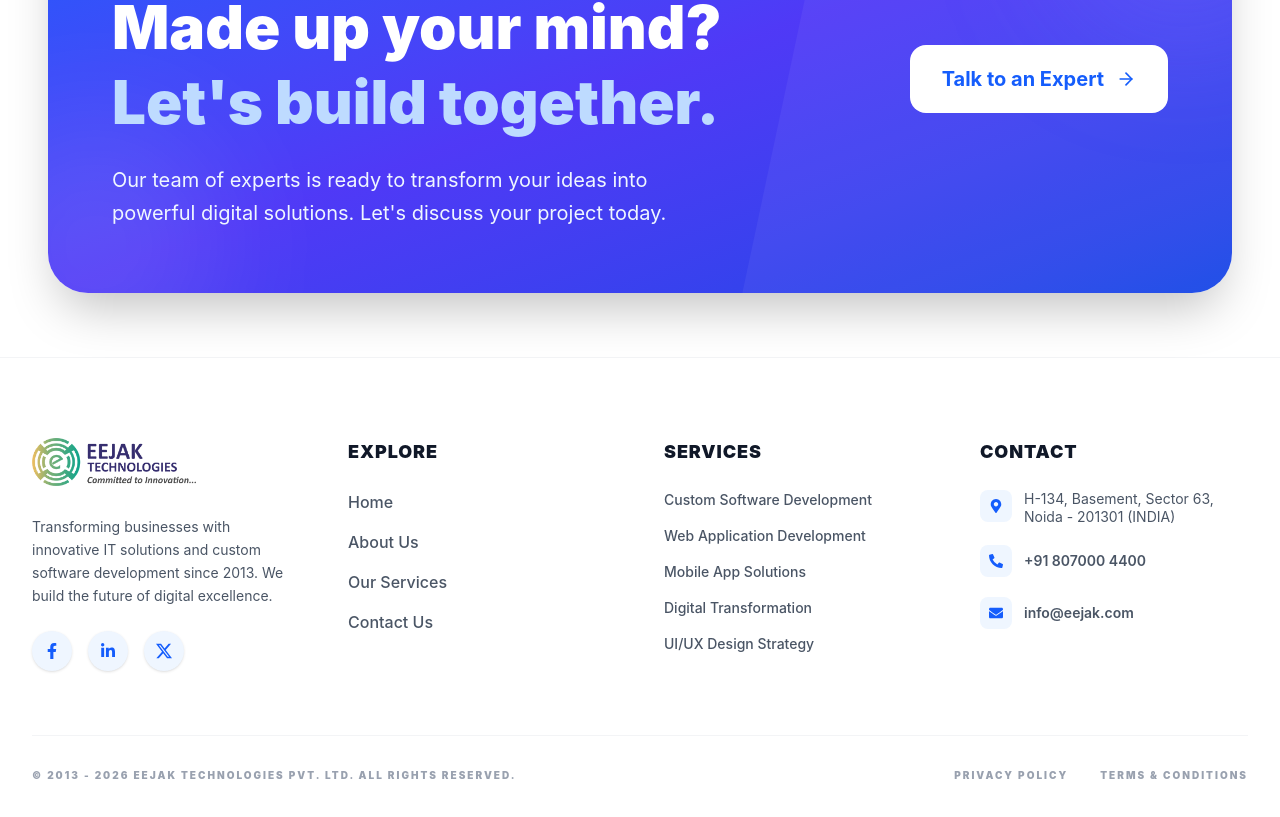
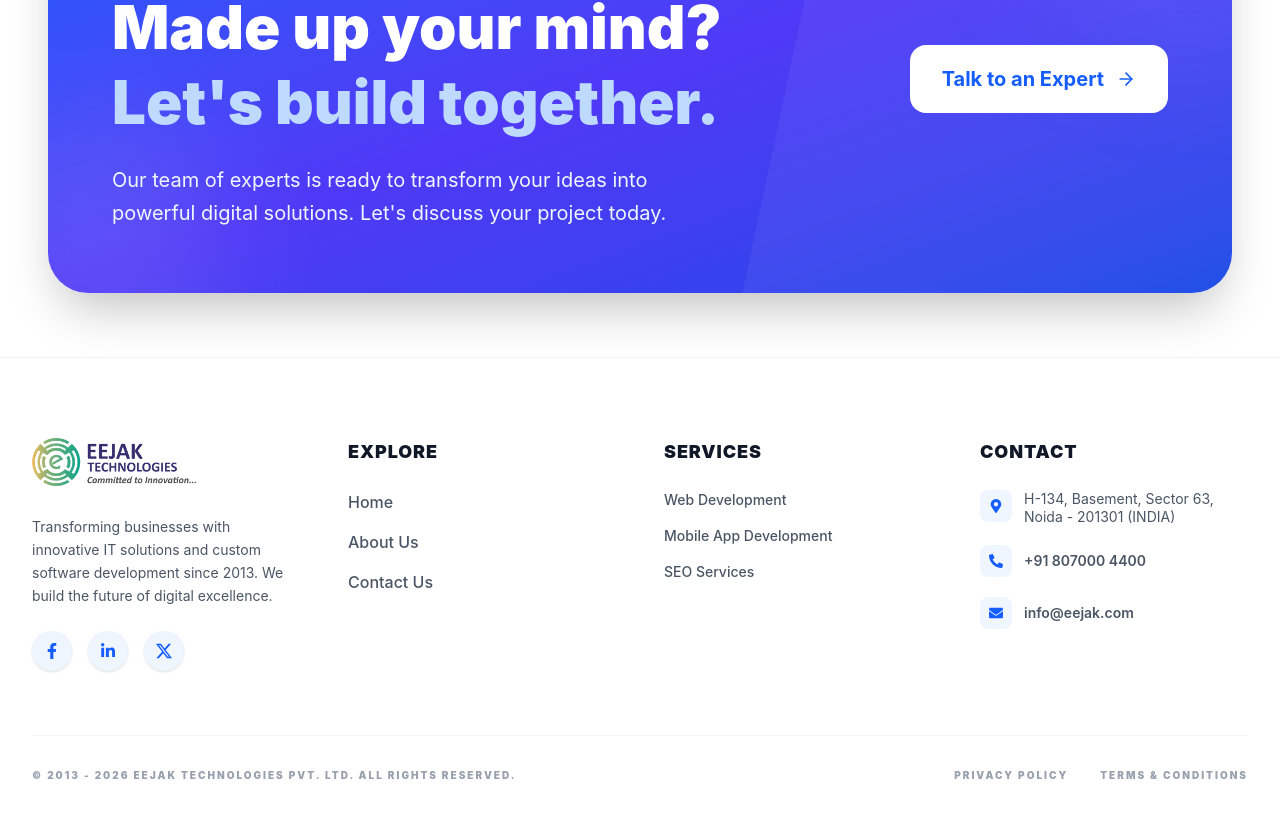
Before and after one commit to akasheejak/Eejak-Tech, a React (Vite) app: page / in a window 1280 px wide. Shown: the part 8137-8954 px from the top of the page. Built offline with nearby package versions, Linux system fonts and the light colour scheme.

Commit message:
Adding the clickable button and also adding the service page

```diff
--- a/src/components/Footer.jsx
+++ b/src/components/Footer.jsx
@@ -51,9 +51,6 @@ const Footer = () => {
                 <Link to="/about" className="text-gray-600 hover:text-blue-600 transition-colors font-medium">About Us</Link>
               </li>
               <li>
-                <Link to="/services" className="text-gray-600 hover:text-blue-600 transition-colors font-medium">Our Services</Link>
-              </li>
-              <li>
                 <Link to="/contact" className="text-gray-600 hover:text-blue-600 transition-colors font-medium">Contact Us</Link>
               </li>
             </ul>
@@ -63,11 +60,15 @@ const Footer = () => {
           <div>
             <h3 className="text-gray-900 font-black text-lg mb-6 uppercase tracking-wider">Services</h3>
             <ul className="space-y-4 text-sm font-medium">
-              <li className="text-gray-600 hover:text-blue-600 transition-colors cursor-pointer">Custom Software Development</li>
-              <li className="text-gray-600 hover:text-blue-600 transition-colors cursor-pointer">Web Application Development</li>
-              <li className="text-gray-600 hover:text-blue-600 transition-colors cursor-pointer">Mobile App Solutions</li>
-              <li className="text-gray-600 hover:text-blue-600 transition-colors cursor-pointer">Digital Transformation</li>
-              <li className="text-gray-600 hover:text-blue-600 transition-colors cursor-pointer">UI/UX Design Strategy</li>
+              <li>
+                <Link to="/services/web-development" className="text-gray-600 hover:text-blue-600 transition-colors cursor-pointer block">Web Development</Link>
+              </li>
+              <li>
+                <Link to="/services/mobile-development" className="text-gray-600 hover:text-blue-600 transition-colors cursor-pointer block">Mobile App Development</Link>
+              </li>
+              <li>
+                <Link to="/services/seo-services" className="text-gray-600 hover:text-blue-600 transition-colors cursor-pointer block">SEO Services</Link>
+              </li>
             </ul>
           </div>
 
```
